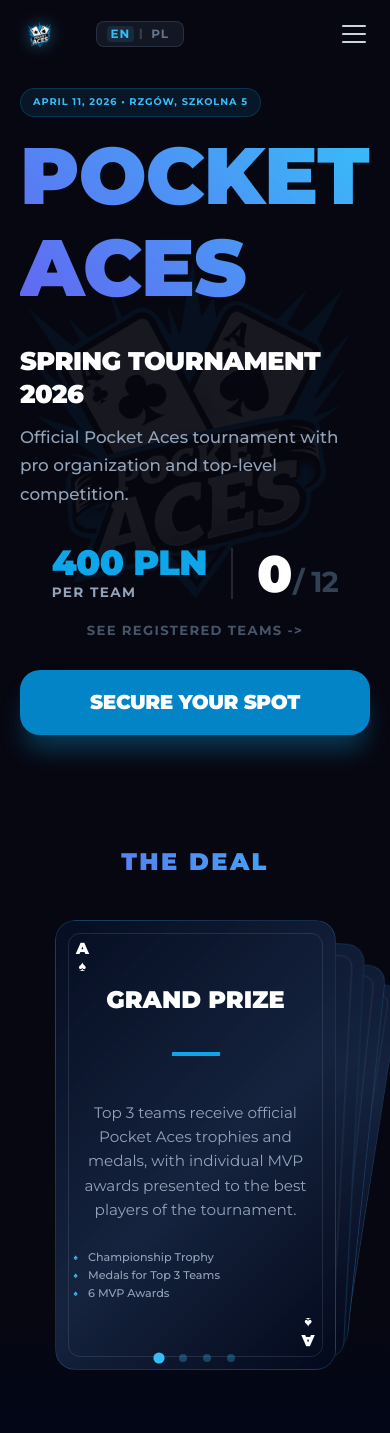
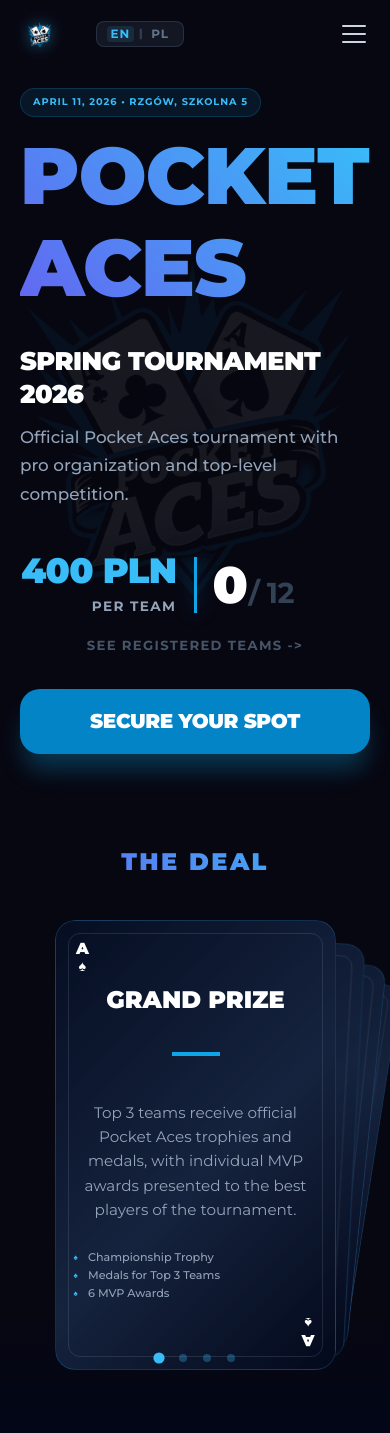
Before and after one commit to frogen-while/vol-registr, a Django app: page / in a window 390 px wide. Shown: the top 1433 px of the page. Run offline with Django 5.2, Linux system fonts and the light colour scheme; data comes from the database, SQL or seed files in the repository; some libraries are stand-ins or nearby versions.

Commit message:
feat(styles): enhance hero section layout and stats alignment for improved responsiveness

```diff
--- a/static/css/styles.css
+++ b/static/css/styles.css
@@ -471,53 +471,104 @@ body {
   .hero-btn-container {
     flex-direction: row;
     align-items: center;
-    flex-wrap: wrap;
-  }
-}
+    gap: 3.5rem;
+  }
+}
+
+/* Global Shared Styles for Stats */
+.hero-stats-row {
+  display: flex;
+  align-items: center;
+  gap: 2.25rem;
+}
+
+.hero-stats-divider {
+  width: 3px;
+  height: 4.5rem;
+  background-color: #0ea5e9;
+  box-shadow: 0 0 20px rgba(14, 165, 233, 0.4);
+}
+
+.hero-counter-block {
+  display: flex;
+  flex-direction: column;
+  align-items: flex-start;
+  gap: 0.35rem;
+}
+
+.rt-link-numbers, .rt-link-text {
+  text-decoration: none;
+  transition: all 0.3s ease;
+}
+
 @media (max-width: 767.98px) {
   .hero-btn-container {
-    gap: 1rem;
+    align-items: center;
+    gap: 1.5rem;
     width: 100%;
-  }
-}
-
-.hero-counter {
-  display: inline-flex;
-  flex-direction: column;
-  align-items: flex-start;
-  border-left: 4px solid #0ea5e9;
-  padding-left: 1.5rem;
-}
-@media (max-width: 767.98px) {
-  .hero-counter {
-    border-left: none;
-    padding-left: 0;
-  }
-}
-
-.hero-counter__value {
-  font-size: clamp(1.5rem, 3vw, 3.75rem);
-  font-weight: 900;
-  color: #ffffff;
-  margin-bottom: 0.25rem;
-  line-height: 1;
-}
-
-.hero-counter__total {
-  color: #475569;
-  font-size: clamp(0.9rem, 1.5vw, 1.875rem);
-}
-
-.hero-counter__label {
-  font-size: 0.875rem;
-  color: #64748b;
-  font-weight: 700;
-  text-transform: uppercase;
-  letter-spacing: 0.3em;
-}
-@media (max-width: 767.98px) {
-  .hero-counter__label {
-    letter-spacing: 0.2em;
+    margin-top: 2rem;
+  }
+
+  /* Mobile Grid Alignment */
+  .hero-stats-row {
+    display: grid;
+    grid-template-columns: 1fr auto 1fr;
+    grid-template-areas:
+      "price divider numbers"
+      "text  text    text";
+    align-items: center;
+    justify-items: center;
+    width: 100%;
+    gap: 0.5rem;
+  }
+
+  .hero-price {
+    grid-area: price;
+    display: flex;
+    flex-direction: column;
+    align-items: flex-end; /* Price to center */
+    padding-right: 0.5rem;
+  }
+
+  .hero-stats-divider {
+    grid-area: divider;
+    height: 3.5rem;
+  }
+
+  .hero-counter-block {
+    display: contents; /* Children become direct grid items */
+  }
+
+  .rt-link-numbers {
+    grid-area: numbers;
+    padding-left: 0.5rem;
+    justify-self: start; /* Counter to center */
+  }
+
+  .rt-link-text {
+    grid-area: text;
+    width: 100%;
+    text-align: center;
+    margin-top: 0.5rem;
+  }
+
+  .hero-price__value {
+    font-size: 2.2rem;
+    line-height: 1;
+    font-weight: 900;
+    color: #38bdf8;
+  }
+
+  .hero-price__label {
+    font-size: 0.85rem;
+    text-transform: uppercase;
+    letter-spacing: 0.1em;
+    color: #94a3b8;
+  }
+
+  .hero-btn-container .btn-cta {
+    width: 100%;
+    margin-top: 0.5rem;
   }
 }
 
@@ -616,72 +667,6 @@ body {
     font-size: clamp(0.6rem, 2.5vw, 0.8rem);
     letter-spacing: 0.1em;
     padding: 0.4rem 0.75rem;
-  }
-
-  .hero-btn-container {
-    display: flex;
-    flex-direction: column;
-    align-items: center;
-    gap: 0.75rem;
-    width: 100%;
-    margin-top: 1.5rem;
-  }
-
-  /* New row for price and numbers */
-  .hero-stats-row {
-    display: flex;
-    align-items: center;
-    justify-content: center;
-    gap: 1.5rem;
-    width: 100%;
-  }
-
-  .hero-price {
-    display: flex;
-    flex-direction: column;
-    align-items: flex-start;
-    gap: 0.1rem;
-    margin: 0;
-  }
-
-  .hero-price__value {
-    font-size: 2.2rem;
-    line-height: 1;
-    font-weight: 900;
-    color: #0ea5e9;
-  }
-
-  .hero-price__label {
-    font-size: 0.85rem;
-    text-transform: uppercase;
-    letter-spacing: 0.1em;
-    color: #94a3b8;
-  }
-
-  .hero-stats-divider {
-    width: 2px;
-    height: 3.2rem;
-    background: rgba(148, 163, 184, 0.2);
-  }
-
-  .hero-counter-trigger {
-    text-decoration: none;
-    display: flex;
-    align-items: baseline;
-  }
-
-  /* Reset link styles */
-  .rt-link-text {
-    width: 100%;
-    text-align: center;
-    text-decoration: none;
-    margin-top: 0.2rem;
-    margin-bottom: 0.5rem;
-  }
-
-  .hero-btn-container .btn-cta {
-    width: 100%;
-    margin-top: 0.5rem;
   }
 }
 .hero-counter__current {
--- a/static/js/index-page.js
+++ b/static/js/index-page.js
@@ -297,18 +297,20 @@ function closeCardModal(overlay) {
  */
 function initRegisteredTeamsModal() {
     const modal = document.getElementById('registeredTeamsModal');
-    const openBtn = document.getElementById('registeredTeamsBtn');
+    const openBtns = document.querySelectorAll('.rt-modal-trigger');
     const closeBtn = document.getElementById('registeredTeamsModalClose');
 
-    if (!modal || !openBtn || !closeBtn) {
+    if (!modal || openBtns.length === 0 || !closeBtn) {
         return;
     }
 
     // Open modal
-    openBtn.addEventListener('click', (e) => {
-        e.preventDefault();
-        modal.classList.add('active');
-        document.body.style.overflow = 'hidden';
+    openBtns.forEach(btn => {
+        btn.addEventListener('click', (e) => {
+            e.preventDefault();
+            modal.classList.add('active');
+            document.body.style.overflow = 'hidden';
+        });
     });
 
     // Close via button
--- a/tournament/templates/tournament/index.html
+++ b/tournament/templates/tournament/index.html
@@ -28,7 +28,6 @@
                 The first official tournament by Pocket Aces Sports Club, organized by a team of over 20 members. Built around professional organization, a competitive format, and high standards.
             </p>
             <div class="hero-btn-container">
-                <!-- Top Row: Price & Numbers -->
                 <div class="hero-stats-row">
                     <div class="hero-price">
                         <span class="hero-price__value">400 PLN</span>
@@ -37,20 +36,19 @@
 
                     <div class="hero-stats-divider"></div>
 
-                    <a href="#registeredTeamsModal" class="hero-counter-trigger rt-modal-trigger">
+                    <div class="hero-counter-block">
+                        <a href="#registeredTeamsModal" class="rt-link-numbers rt-modal-trigger">
                             <span class="rt-link__numbers">
                                 <span class="rt-link__current">{{ registered_teams }}</span>
                                 <span class="rt-link__total">/ {{ max_slots }}</span>
                             </span>
                         </a>
-                </div>
-
-                <!-- Middle Row: Text Link -->
                         <a id="registeredTeamsBtn" class="rt-link-text rt-modal-trigger" href="#registeredTeamsModal">
                             <span class="rt-link__text" data-i18n="registered.cta">Zobacz zarejestrowane drużyny -></span>
                         </a>
+                    </div>
+                </div>
 
-                <!-- Bottom Row: CTA Button -->
                 <a href="{% url 'register' %}" class="btn-cta">
                     <span class="btn-cta__text" data-i18n="hero.cta">Secure Your Spot</span>
                     <div class="btn-cta__shimmer"></div>
```
Lines whose indentation alone changed are shown as unchanged.
